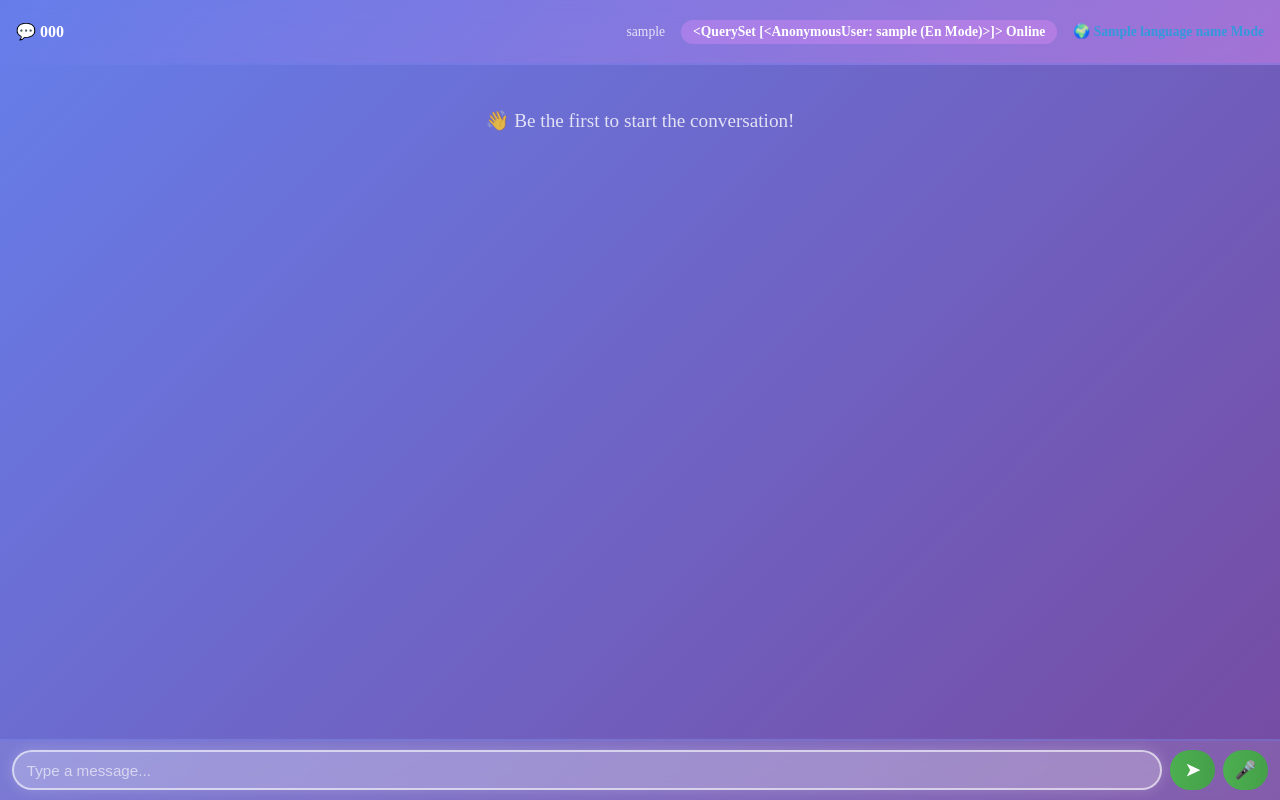
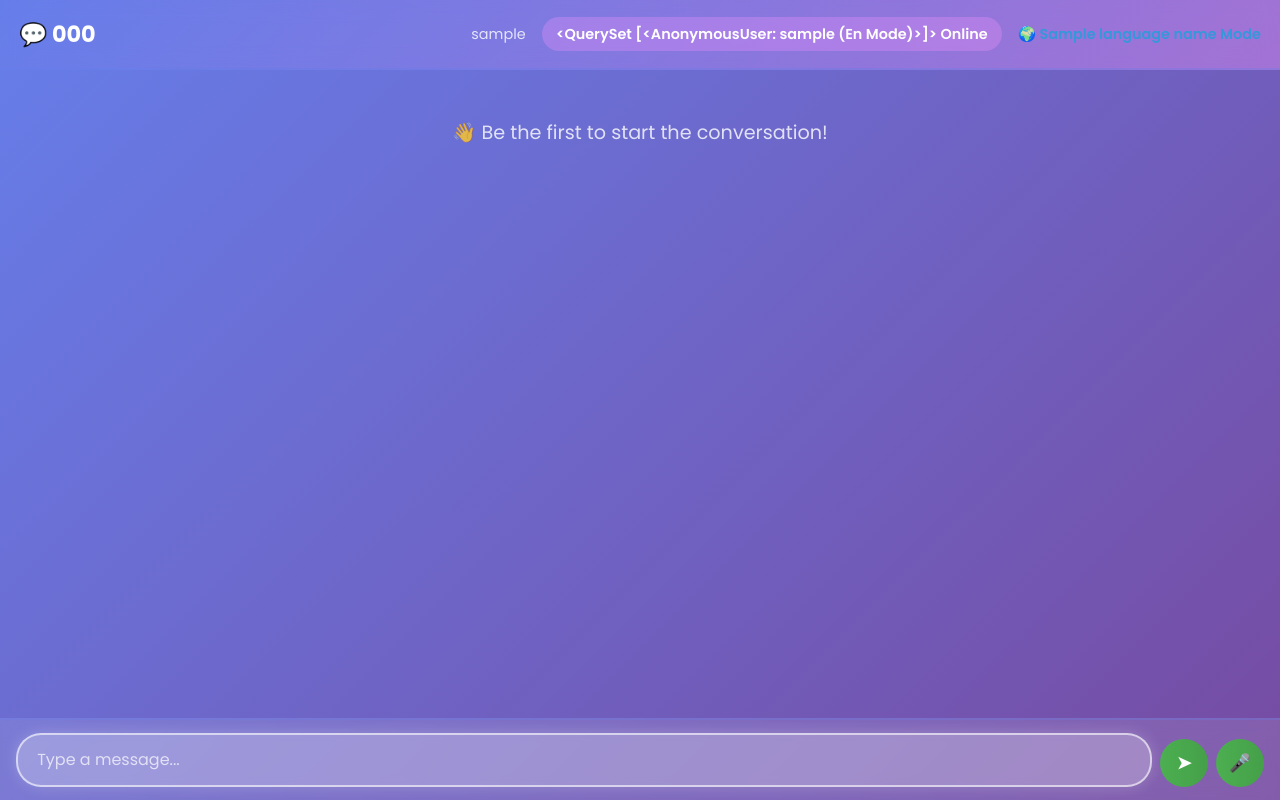
Before and after one commit to Periyasamy2002/chat_web_side, a Django app: template chatapp/templates/group.html in a window 1280 px wide. Run offline with Django 5.2, Linux system fonts and the light colour scheme; tables that the repository leaves empty hold one stand-in row (values such as "Sample post"); the template is opened without the code that fills it: values that come from a table or form of the project are taken from there, most other values are stand-ins (such as "Sample title", 1, 10 or a date in 2020).

Commit message:
this complate 6

```diff
--- a/chatapp/templates/group.html
+++ b/chatapp/templates/group.html
@@ -1,8 +1,28 @@
-
+<!DOCTYPE html>
+<html lang="en">
+<head>
+    <meta charset="UTF-8">
+    <meta name="viewport" content="width=device-width, initial-scale=1.0, maximum-scale=1.0, user-scalable=no, viewport-fit=cover">
+    <title>Group Chat | {{ group.code }}</title>
+    <link href="https://fonts.googleapis.com/css2?family=Poppins:wght@300;400;600;700&display=swap" rel="stylesheet">
 
 <style>
-    * { margin: 0; padding: 0; box-sizing: border-box; }
-    html, body { width: 100%; height: 100dvh; overflow: hidden; }
+    :root {
+        --font-main: 'Poppins', sans-serif;
+        --bg-gradient: linear-gradient(135deg, #667eea 0%, #764ba2 100%);
+        --header-gradient: linear-gradient(135deg, rgba(102, 126, 234, 0.4), rgba(240, 147, 251, 0.4));
+        --sender-bg: linear-gradient(135deg, #4CAF50, #45a049);
+        /* Clamp: min-size, preferred-size, max-size */
+        --fs-header: clamp(1.1rem, 2vw + 0.8rem, 1.4rem);
+        --fs-msg: clamp(1rem, 1vw + 0.7rem, 1.05rem); /* Minimum 16px roughly */
+        --fs-meta: clamp(0.8rem, 0.5vw + 0.7rem, 0.9rem);
+        --fs-time: clamp(0.75rem, 0.4vw + 0.65rem, 0.85rem);
+        --touch-target: 48px;
+        --safe-area-bottom: env(safe-area-inset-bottom);
+    }
+
+    * { margin: 0; padding: 0; box-sizing: border-box; font-family: var(--font-main); }
+    html, body { width: 100%; height: 100%; height: 100dvh; overflow: hidden; -webkit-text-size-adjust: 100%; }
 
     .chat-page {
         position: fixed;
@@ -20,12 +40,12 @@
     }
 
     .chat-header {
-        background: linear-gradient(135deg, rgba(102, 126, 234, 0.4), rgba(240, 147, 251, 0.4));
-        padding: 0.75rem 1rem;
+        background: var(--header-gradient);
+        padding: 0.8rem 1.2rem;
         border-bottom: 2px solid rgba(102, 126, 234, 0.3);
         backdrop-filter: blur(10px);
         flex-shrink: 0;
-        height: 65px;
+        height: 70px;
         display: flex;
         align-items: center;
         justify-content: space-between;
@@ -34,26 +54,27 @@
 
     .chat-header h2 {
         color: white;
-        font-size: 1rem;
+        font-size: var(--fs-header);
         margin: 0;
         flex: 1;
         white-space: nowrap;
         overflow: hidden;
         text-overflow: ellipsis;
+        font-weight: 700;
     }
 
     .online-count {
         display: inline-block;
         background: rgba(240, 147, 251, 0.3);
         color: white;
-        padding: 0.25rem 0.75rem;
+        padding: 0.4rem 0.9rem;
         border-radius: 20px;
-        font-size: 0.85rem;
+        font-size: var(--fs-meta);
         font-weight: 600;
     }
 
     .header-info {
-        font-size: 0.85rem;
+        font-size: var(--fs-meta);
         color: rgba(255, 255, 255, 0.8);
         display: flex;
         gap: 1rem;
@@ -63,10 +84,10 @@
     .messages-scroll {
         flex: 1;
         overflow-y: auto;
-        padding: 0.75rem;
+        padding: 1rem;
         display: flex;
         flex-direction: column;
-        gap: 0.6rem;
+        gap: 0.8rem;
         -webkit-overflow-scrolling: touch;
     }
 
@@ -268,13 +289,15 @@
 
     .input-area {
         background: rgba(255, 255, 255, 0.1);
-        padding: 0.6rem 0.75rem;
+        padding: 0.8rem 1rem calc(0.8rem + var(--safe-area-bottom));
         border-top: 2px solid rgba(102, 126, 234, 0.3);
         backdrop-filter: blur(10px);
         flex-shrink: 0;
-        min-height: 55px;
+        width: 100%;
+        max-width: 100vw;
         display: flex;
         align-items: flex-end;
+        position: relative;
     }
 
     .input-form {
@@ -291,18 +314,18 @@
 
     .input-form input {
         width: 100%;
-        padding: 0.6rem 0.8rem;
+        padding: 0.8rem 1.2rem;
         border: 2px solid rgba(255, 255, 255, 0.3);
-        border-radius: 20px;
+        border-radius: 25px;
         background: rgba(255, 255, 255, 0.15);
         color: white;
-        font-size: 0.95rem;
+        font-size: 1rem; /* Crucial for preventing iOS/Android zoom */
         transition: all 0.3s ease;
-        min-height: 40px;
+        min-height: 48px;
     }
 
     .input-form input::placeholder {
-        color: rgba(255, 255, 255, 0.6);
+        color: rgba(255, 255, 255, 0.7);
     }
 
     .input-form input:focus {
@@ -313,16 +336,15 @@
     }
 
     .send-btn, .mic-btn {
-        padding: 0.6rem 0.7rem;
+        width: var(--touch-target);
+        height: var(--touch-target);
         background: linear-gradient(90deg, #4CAF50, #45a049);
         color: white;
         border: none;
-        border-radius: 20px;
+        border-radius: 50%;
         font-weight: 700;
         cursor: pointer;
         transition: all 0.3s ease;
-        min-width: 45px;
-        min-height: 40px;
         display: flex;
         align-items: center;
         justify-content: center;
```
Also changed, not shown: other parts of chatapp/templates/group.html (+42 -47 lines).
